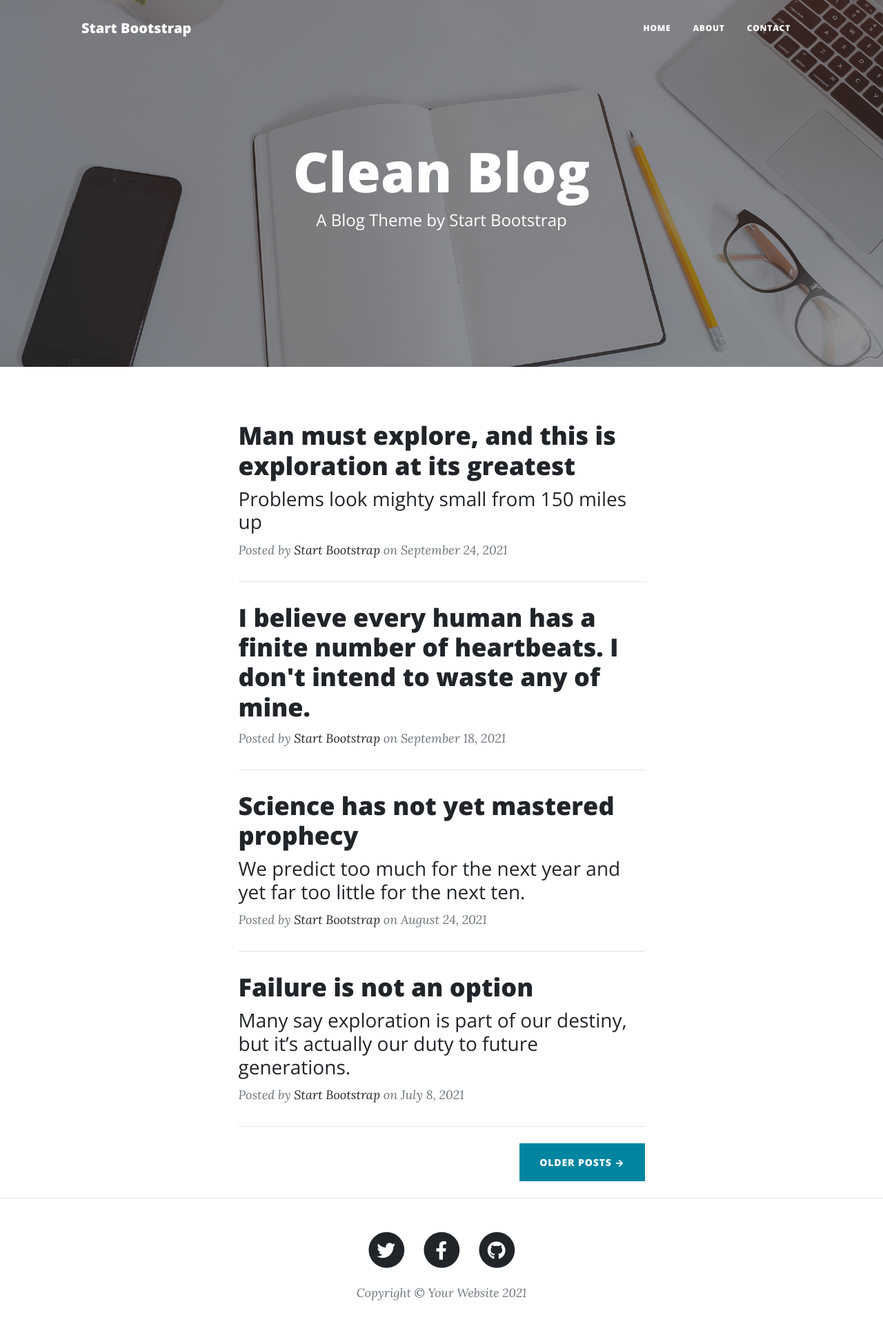
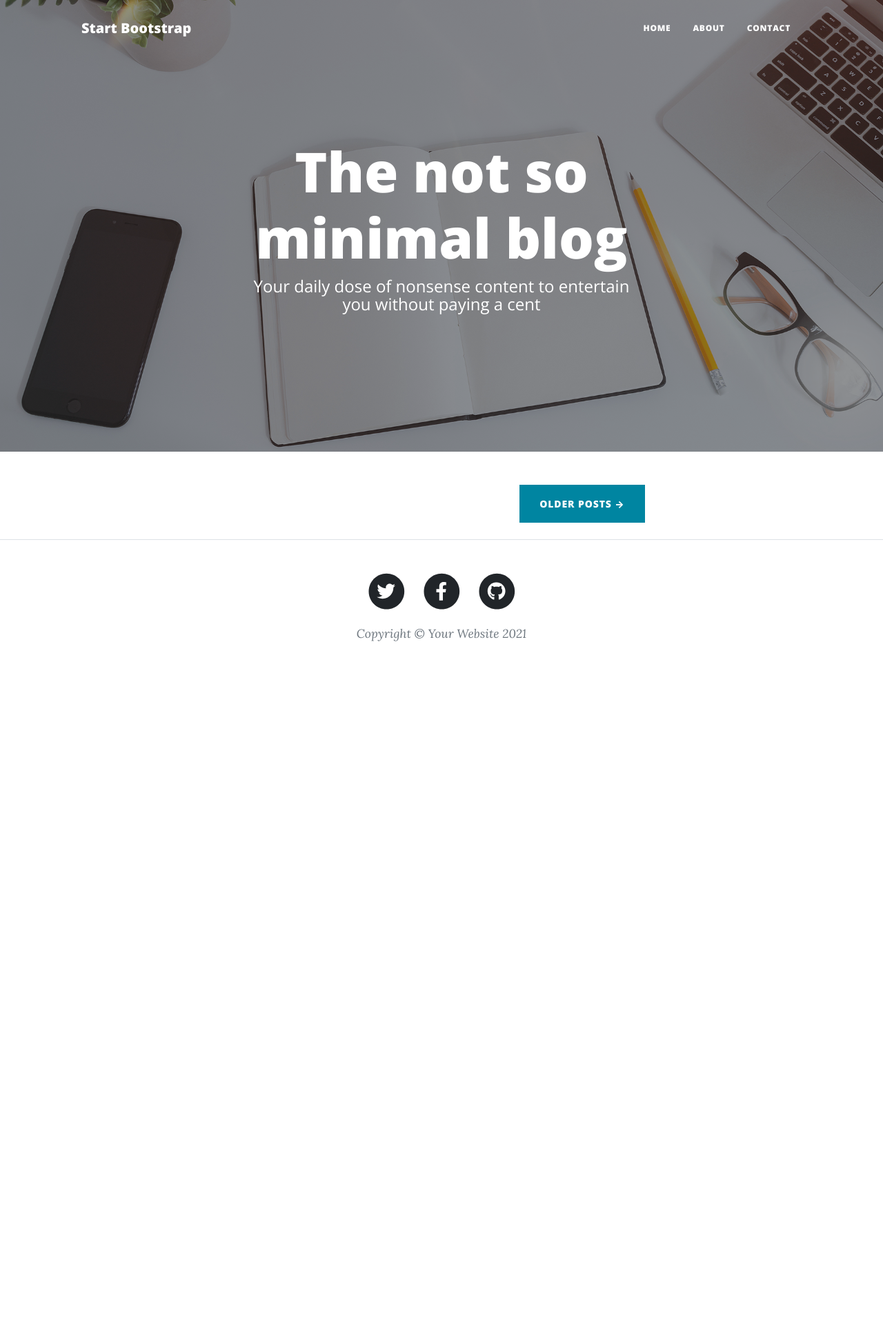
Before and after one commit to thepixelboy/python-blog, a Flask app: page / in a window 1280 px wide. Shown: the whole page at 69% size. After the commit the page ends 930 px from the top, so only its background shows below. Run offline with Flask 2, Linux system fonts and the light colour scheme; some libraries are stand-ins or nearby versions.

Commit message:
feat: fetch and render the blog posts from an api

```diff
--- a/templates/index.html
+++ b/templates/index.html
@@ -8,8 +8,11 @@
     <div class="row gx-4 gx-lg-5 justify-content-center">
       <div class="col-md-10 col-lg-8 col-xl-7">
         <div class="site-heading">
-          <h1>Clean Blog</h1>
-          <span class="subheading">A Blog Theme by Start Bootstrap</span>
+          <h1>The not so minimal blog</h1>
+          <span class="subheading"
+            >Your daily dose of nonsense content to entertain you without paying
+            a cent</span
+          >
         </div>
       </div>
     </div>
@@ -20,73 +23,21 @@
   <div class="row gx-4 gx-lg-5 justify-content-center">
     <div class="col-md-10 col-lg-8 col-xl-7">
       <!-- Post preview-->
+      {% for post in posts %}
       <div class="post-preview">
         <a href="post.html">
-          <h2 class="post-title">
-            Man must explore, and this is exploration at its greatest
-          </h2>
-          <h3 class="post-subtitle">
-            Problems look mighty small from 150 miles up
-          </h3>
+          <h2 class="post-title">{{ post.title}}</h2>
+          <h3 class="post-subtitle">{{ post.subtitle }}</h3>
         </a>
         <p class="post-meta">
           Posted by
-          <a href="#!">Start Bootstrap</a>
-          on September 24, 2021
+          <a href="#!">{{ post.author }}</a>
+          on {{ post.date }}
         </p>
       </div>
       <!-- Divider-->
       <hr class="my-4" />
-      <!-- Post preview-->
-      <div class="post-preview">
-        <a href="post.html"
-          ><h2 class="post-title">
-            I believe every human has a finite number of heartbeats. I don't
-            intend to waste any of mine.
-          </h2></a
-        >
-        <p class="post-meta">
-          Posted by
-          <a href="#!">Start Bootstrap</a>
-          on September 18, 2021
-        </p>
-      </div>
-      <!-- Divider-->
-      <hr class="my-4" />
-      <!-- Post preview-->
-      <div class="post-preview">
-        <a href="post.html">
-          <h2 class="post-title">Science has not yet mastered prophecy</h2>
-          <h3 class="post-subtitle">
-            We predict too much for the next year and yet far too little for the
-            next ten.
-          </h3>
-        </a>
-        <p class="post-meta">
-          Posted by
-          <a href="#!">Start Bootstrap</a>
-          on August 24, 2021
-        </p>
-      </div>
-      <!-- Divider-->
-      <hr class="my-4" />
-      <!-- Post preview-->
-      <div class="post-preview">
-        <a href="post.html">
-          <h2 class="post-title">Failure is not an option</h2>
-          <h3 class="post-subtitle">
-            Many say exploration is part of our destiny, but it’s actually our
-            duty to future generations.
-          </h3>
-        </a>
-        <p class="post-meta">
-          Posted by
-          <a href="#!">Start Bootstrap</a>
-          on July 8, 2021
-        </p>
-      </div>
-      <!-- Divider-->
-      <hr class="my-4" />
+      {% endfor %}
       <!-- Pager-->
       <div class="d-flex justify-content-end mb-4">
         <a class="btn btn-primary text-uppercase" href="#!">Older Posts →</a>
```
